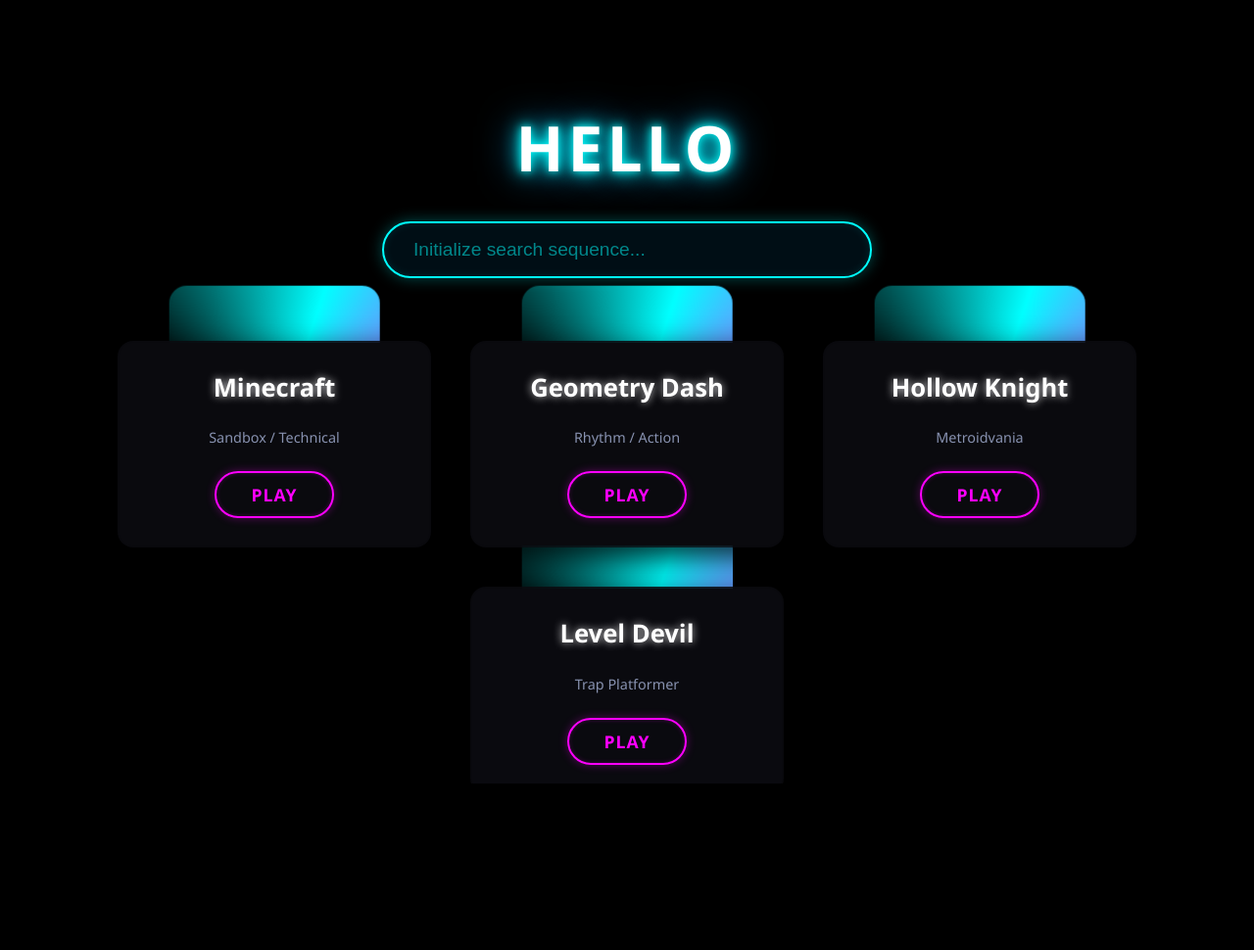
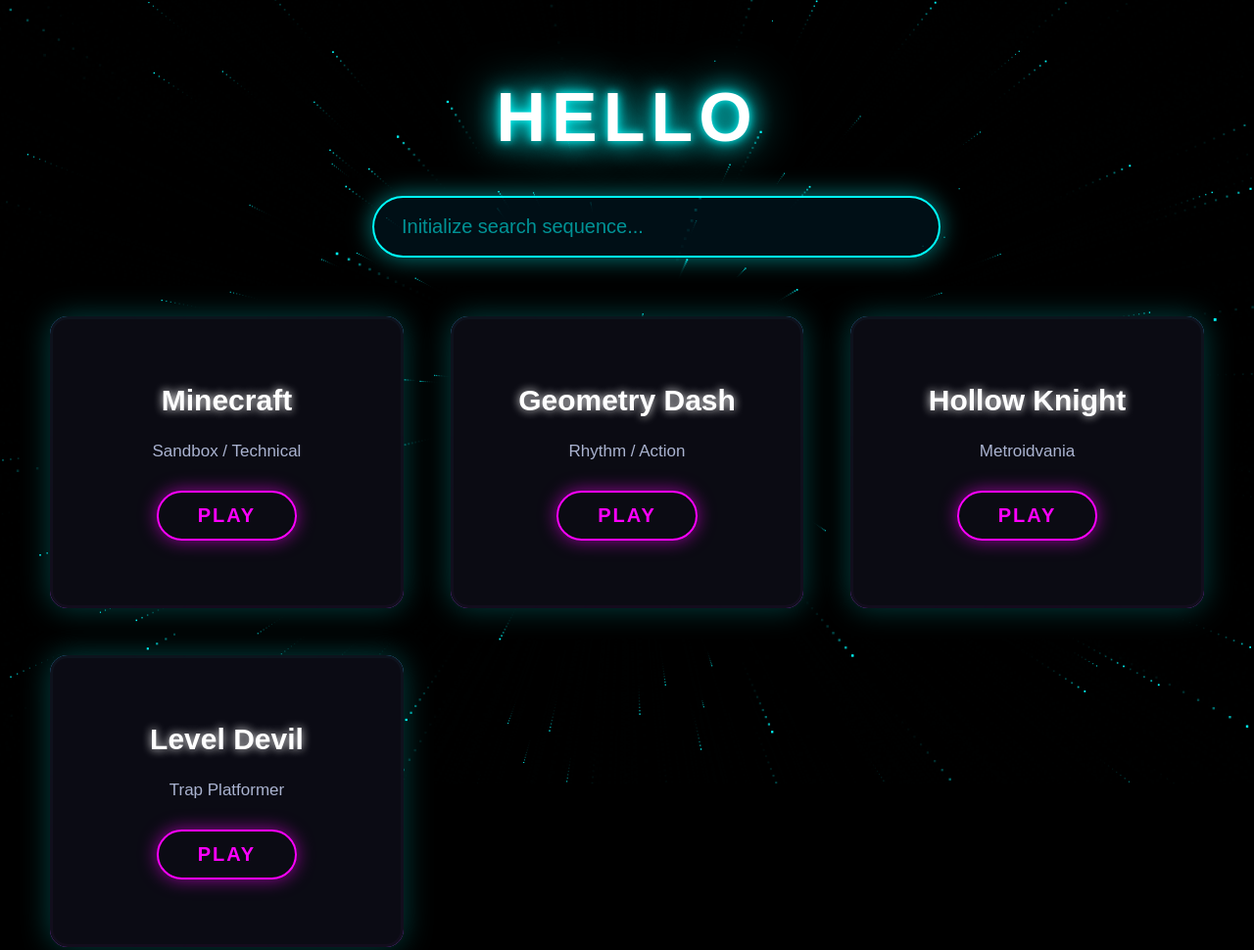
Before and after one commit to HenryPan-Hello/henrypan-hello.github.io, a plain HTML site: page index.html in a window 1280 px wide. Shown: the top 970 px of the page at 98% size. Before the commit the page ends 800 px from the top, so only its background shows below. Drawn offline with Linux system fonts and the light colour scheme.

Commit message:
Update index.html

```diff
--- a/index.html
+++ b/index.html
@@ -1,237 +1,202 @@
 <!DOCTYPE html>
 <html lang="zh-CN">
 <head>
-    <meta charset="UTF-8" />
-    <meta name="viewport" content="width=device-width, initial-scale=1.0" />
-    <title>Hello</title>
+<meta charset="UTF-8">
+<meta name="viewport" content="width=device-width, initial-scale=1.0">
+<title>HELLO</title>
+
 <style>
-        body, html {
+html, body {
     margin: 0;
     padding: 0;
-            min-height: 100vh;
-            background-color: #000;
+    min-height: 100%;
+    background: #000;
     color: #fff;
-            font-family: 'Segoe UI', Tahoma, Geneva, Verdana, sans-serif;
+    font-family: Arial, sans-serif;
     overflow-x: hidden;
+    overflow-y: auto;
 }
 
 #warp-canvas {
     position: fixed;
-            top: 0;
-            left: 0;
+    inset: 0;
     width: 100%;
     height: 100%;
-            z-index: -1;
+    z-index: 0;
     pointer-events: none;
 }
 
 .container {
     position: relative;
     z-index: 1;
-            display: flex;
-            flex-direction: column;
-            align-items: center;
-            padding: 4rem 2rem;
+    width: min(1200px, 92%);
+    margin: 0 auto;
+    padding: 80px 0 140px;
+    text-align: center;
 }
 
 h1 {
-            font-size: 4rem;
-            text-transform: uppercase;
-            font-weight: 900;
-            letter-spacing: 4px;
-            margin-bottom: 2rem;
-            color: #fff;
+    font-size: 70px;
+    margin: 0 0 40px;
+    color: white;
+    letter-spacing: 6px;
     text-shadow:
         0 0 10px #0ff,
-                0 0 20px #0ff,
-                0 0 40px #00aaff;
+        0 0 25px #0ff,
+        0 0 50px #0ff;
 }
 
 .search-wrapper {
-            width: 100%;
-            max-width: 500px;
-            margin-bottom: 4rem;
-            position: relative;
+    width: min(520px, 90%);
+    margin: 0 auto 60px;
 }
 
 #searchInput {
     width: 100%;
-            padding: 16px 30px;
-            font-size: 1.2rem;
-            background: rgba(0, 20, 30, 0.7);
+    padding: 18px 28px;
+    font-size: 20px;
+    border-radius: 999px;
     border: 2px solid #0ff;
-            border-radius: 40px;
-            color: #fff;
     outline: none;
-            box-shadow: 0 0 15px rgba(0, 255, 255, 0.3), inset 0 0 10px rgba(0, 255, 255, 0.1);
-            transition: all 0.3s ease;
-            box-sizing: border-box;
-            backdrop-filter: blur(5px);
+    color: white;
+    background: rgba(0, 20, 30, 0.75);
+    box-shadow: 0 0 25px rgba(0,255,255,0.5);
 }
 
 #searchInput::placeholder {
-            color: rgba(0, 255, 255, 0.5);
+    color: rgba(0,255,255,0.55);
 }
 
-        #searchInput:focus {
-            box-shadow: 0 0 30px rgba(0, 255, 255, 0.8), inset 0 0 15px rgba(0, 255, 255, 0.3);
-            background: rgba(0, 30, 50, 0.9);
+/* 关键：用 grid，不会重叠 */
+#gameGrid {
+    display: grid;
+    grid-template-columns: repeat(auto-fit, minmax(260px, 1fr));
+    gap: 48px;
+    width: 100%;
+    align-items: stretch;
 }
 
-        #gameGrid {
-            display: flex;
-            flex-wrap: wrap;
-            justify-content: center;
-            gap: 2.5rem;
-            width: 100%;
-            max-width: 1100px;
-        }
-
+/* 每张卡片自己占完整高度 */
 .game-card {
     position: relative;
-            width: 280px;
-            padding: 30px 20px;
-            border-radius: 16px;
-            text-align: center;
-            transition: all 0.3s cubic-bezier(0.175, 0.885, 0.32, 1.275);
-            background: rgba(10, 10, 15, 0.9);
-            box-shadow: 0 10px 30px rgba(0, 0, 0, 0.8);
+    min-height: 230px;
+    padding: 34px 22px;
+    border-radius: 18px;
+    background: rgba(12, 12, 20, 0.96);
+    box-shadow: 0 0 30px rgba(0,255,255,0.25);
     display: flex;
     flex-direction: column;
+    justify-content: center;
     align-items: center;
+    overflow: hidden;
 }
 
 .game-card::before {
-            content: '';
+    content: "";
     position: absolute;
-            top: -2px; left: -2px; right: -2px; bottom: -2px;
-            background: conic-gradient(from 0deg, transparent 0%, transparent 60%, #0ff 80%, #f0f 100%);
-            border-radius: 18px;
+    inset: -2px;
+    background: conic-gradient(#0ff, #f0f, #0ff);
     z-index: -2;
-            animation: rotate-border 4s linear infinite;
+    animation: spin 5s linear infinite;
 }
 
 .game-card::after {
-            content: '';
+    content: "";
     position: absolute;
-            inset: 2px;
-            background: #0d0d12;
-            border-radius: 14px;
+    inset: 3px;
+    border-radius: 15px;
+    background: #0b0b12;
     z-index: -1;
 }
 
-        @keyframes rotate-border {
-            0% { transform: rotate(0deg); }
-            100% { transform: rotate(360deg); }
-        }
-
-        .game-card:hover {
-            transform: translateY(-10px) scale(1.05);
-        }
-
-        .game-card:hover::before {
-            background: conic-gradient(from 0deg, #0ff 0%, #f0f 50%, #0ff 100%);
-            filter: blur(4px);
+@keyframes spin {
+    to { transform: rotate(360deg); }
 }
 
 .game-card h3 {
-            font-size: 1.6rem;
-            margin: 0 0 10px 0;
-            color: #fff;
-            text-shadow: 0 0 8px rgba(255, 255, 255, 0.8);
+    font-size: 30px;
+    margin: 0 0 25px;
+    text-shadow: 0 0 10px white;
 }
 
 .game-card p {
-            color: #8892b0;
-            font-size: 0.9rem;
-            margin-bottom: 25px;
+    color: #aab3d0;
+    margin: 0 0 30px;
+    font-size: 17px;
 }
 
 .play-btn {
     display: inline-block;
-            padding: 10px 35px;
-            background: transparent;
+    padding: 12px 40px;
+    border-radius: 999px;
     border: 2px solid #f0f;
     color: #f0f;
     text-decoration: none;
-            font-weight: 800;
-            font-size: 1.1rem;
-            border-radius: 30px;
-            text-transform: uppercase;
-            letter-spacing: 1px;
-            transition: all 0.3s ease;
-            box-shadow: 0 0 10px rgba(255, 0, 255, 0.3), inset 0 0 5px rgba(255, 0, 255, 0.2);
+    font-weight: bold;
+    font-size: 20px;
+    letter-spacing: 2px;
+    box-shadow: 0 0 18px rgba(255,0,255,0.55);
 }
 
 .play-btn:hover {
     background: #f0f;
-            color: #fff;
-            box-shadow: 0 0 25px rgba(255, 0, 255, 0.8), 0 0 50px rgba(255, 0, 255, 0.5);
-            text-shadow: 0 0 5px #fff;
+    color: white;
 }
 
-        .hidden {
-            display: none !important;
+.empty {
+    margin-top: 40px;
+    color: #aaa;
+    font-size: 20px;
 }
 
-        .empty-tip {
-            margin-top: 24px;
-            color: #8fa7c7;
-            font-size: 1rem;
+@media (max-width: 700px) {
+    h1 {
+        font-size: 48px;
+    }
+
+    #gameGrid {
+        grid-template-columns: 1fr;
+    }
 }
 </style>
 </head>
+
 <body>
+
 <canvas id="warp-canvas"></canvas>
 
 <div class="container">
     <h1>HELLO</h1>
 
     <div class="search-wrapper">
-            <input type="text" id="searchInput" placeholder="Initialize search sequence..." />
+        <input id="searchInput" placeholder="Initialize search sequence...">
     </div>
 
-        <main id="gameGrid"></main>
-        <div id="emptyTip" class="empty-tip" style="display:none;">No matching games found.</div>
+    <div id="gameGrid"></div>
+    <div id="empty" class="empty" style="display:none;">No games found</div>
 </div>
 
 <script>
 const games = [
-            {
-                title: "Minecraft",
-                desc: "Sandbox / Technical",
-                folder: "minecraft"
-            },
-            {
-                title: "Geometry Dash",
-                desc: "Rhythm / Action",
-                folder: "geometry-dash"
-            },
-            {
-                title: "Hollow Knight",
-                desc: "Metroidvania",
-                folder: "hollow-knight"
-            },
-            {
-                title: "Level Devil",
-                desc: "Trap Platformer",
-                folder: "level-devil"
-            }
+    { title: "Minecraft", folder: "minecraft", desc: "Sandbox / Technical" },
+    { title: "Geometry Dash", folder: "geometry-dash", desc: "Rhythm / Action" },
+    { title: "Hollow Knight", folder: "hollow-knight", desc: "Metroidvania" },
+    { title: "Level Devil", folder: "level-devil", desc: "Trap Platformer" }
 ];
 
-        const gameGrid = document.getElementById("gameGrid");
-        const searchInput = document.getElementById("searchInput");
-        const emptyTip = document.getElementById("emptyTip");
+const grid = document.getElementById("gameGrid");
+const search = document.getElementById("searchInput");
+const empty = document.getElementById("empty");
 
-        function renderGames(list) {
-            gameGrid.innerHTML = "";
+function render(list) {
+    grid.innerHTML = "";
 
     if (list.length === 0) {
-                emptyTip.style.display = "block";
+        empty.style.display = "block";
         return;
     }
 
-            emptyTip.style.display = "none";
+    empty.style.display = "none";
 
     list.forEach(game => {
         const card = document.createElement("div");
@@ -239,83 +204,68 @@
         card.innerHTML = `
             <h3>${game.title}</h3>
             <p>${game.desc}</p>
-                    <a href="game.html?folder=${encodeURIComponent(game.folder)}" class="play-btn">Play</a>
+            <a class="play-btn" href="game.html?folder=${encodeURIComponent(game.folder)}">PLAY</a>
         `;
-                gameGrid.appendChild(card);
+        grid.appendChild(card);
     });
 }
 
-        searchInput.addEventListener("input", (e) => {
-            const keyword = e.target.value.toLowerCase().trim();
+search.addEventListener("input", () => {
+    const keyword = search.value.toLowerCase().trim();
     const filtered = games.filter(game =>
         game.title.toLowerCase().includes(keyword) ||
         game.desc.toLowerCase().includes(keyword)
     );
-            renderGames(filtered);
+    render(filtered);
 });
 
-        renderGames(games);
+render(games);
 
-        const canvas = document.getElementById('warp-canvas');
-        const ctx = canvas.getContext('2d');
-        let width, height;
+/* 星空背景 */
+const canvas = document.getElementById("warp-canvas");
+const ctx = canvas.getContext("2d");
+let w, h;
 let stars = [];
-        const numStars = 600;
-        const speed = 8;
-        const fov = 400;
 
 function resize() {
-            width = window.innerWidth;
-            height = window.innerHeight;
-            canvas.width = width;
-            canvas.height = height;
+    w = canvas.width = window.innerWidth;
+    h = canvas.height = window.innerHeight;
 }
-        window.addEventListener('resize', resize);
 resize();
+window.addEventListener("resize", resize);
 
 class Star {
     constructor() {
         this.reset();
     }
+
     reset() {
-                this.x = (Math.random() - 0.5) * 3000;
-                this.y = (Math.random() - 0.5) * 3000;
-                this.z = Math.random() * 2000;
-                this.pz = this.z;
+        this.x = (Math.random() - 0.5) * 2400;
+        this.y = (Math.random() - 0.5) * 2400;
+        this.z = Math.random() * 1200 + 1;
     }
+
     update() {
-                this.z -= speed;
-                if (this.z < 1) {
-                    this.reset();
-                    this.z = 2000;
-                    this.pz = this.z;
+        this.z -= 7;
+        if (this.z <= 1) this.reset();
     }
-            }
+
     draw() {
-                let sx = (this.x / this.z) * fov + width / 2;
-                let sy = (this.y / this.z) * fov + height / 2;
-                let px = (this.x / this.pz) * fov + width / 2;
-                let py = (this.y / this.pz) * fov + height / 2;
-                let depthRatio = 1 - (this.z / 2000);
-
-                ctx.beginPath();
-                ctx.moveTo(px, py);
-                ctx.lineTo(sx, sy);
-                ctx.lineWidth = depthRatio * 3;
-                ctx.strokeStyle = `rgba(0, 255, 255, ${depthRatio})`;
-                ctx.stroke();
-
-                this.pz = this.z;
+        const x = this.x / this.z * 360 + w / 2;
+        const y = this.y / this.z * 360 + h / 2;
+        const size = Math.max(1, 3 - this.z / 400);
+        ctx.fillStyle = "#0ff";
+        ctx.fillRect(x, y, size, size);
     }
 }
 
-        for (let i = 0; i < numStars; i++) {
+for (let i = 0; i < 450; i++) {
     stars.push(new Star());
 }
 
 function animate() {
-            ctx.fillStyle = 'rgba(0, 0, 0, 0.4)';
-            ctx.fillRect(0, 0, width, height);
+    ctx.fillStyle = "rgba(0,0,0,0.35)";
+    ctx.fillRect(0, 0, w, h);
 
     stars.forEach(star => {
         star.update();
@@ -326,17 +276,6 @@
 }
 animate();
 </script>
+
 </body>
-    <style>
-    html, body {
-      margin: 0;
-      padding: 0;
-      width: 100%;
-      height: 100%;
-      overflow: hidden;
-    }
-    canvas {
-      display: block;
-    }
-    </style>
 </html>
```
Lines whose indentation alone changed are shown as unchanged.
